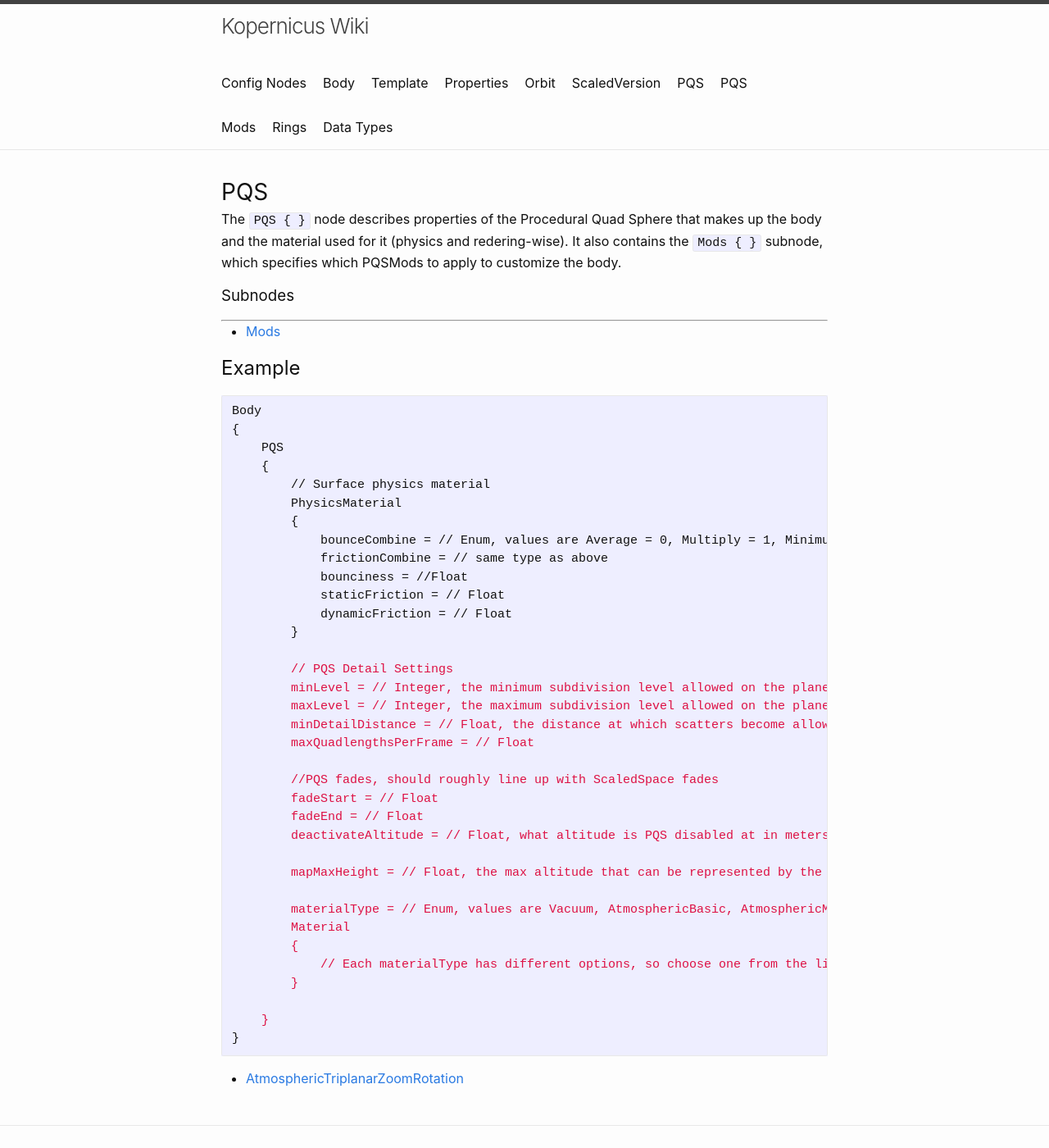
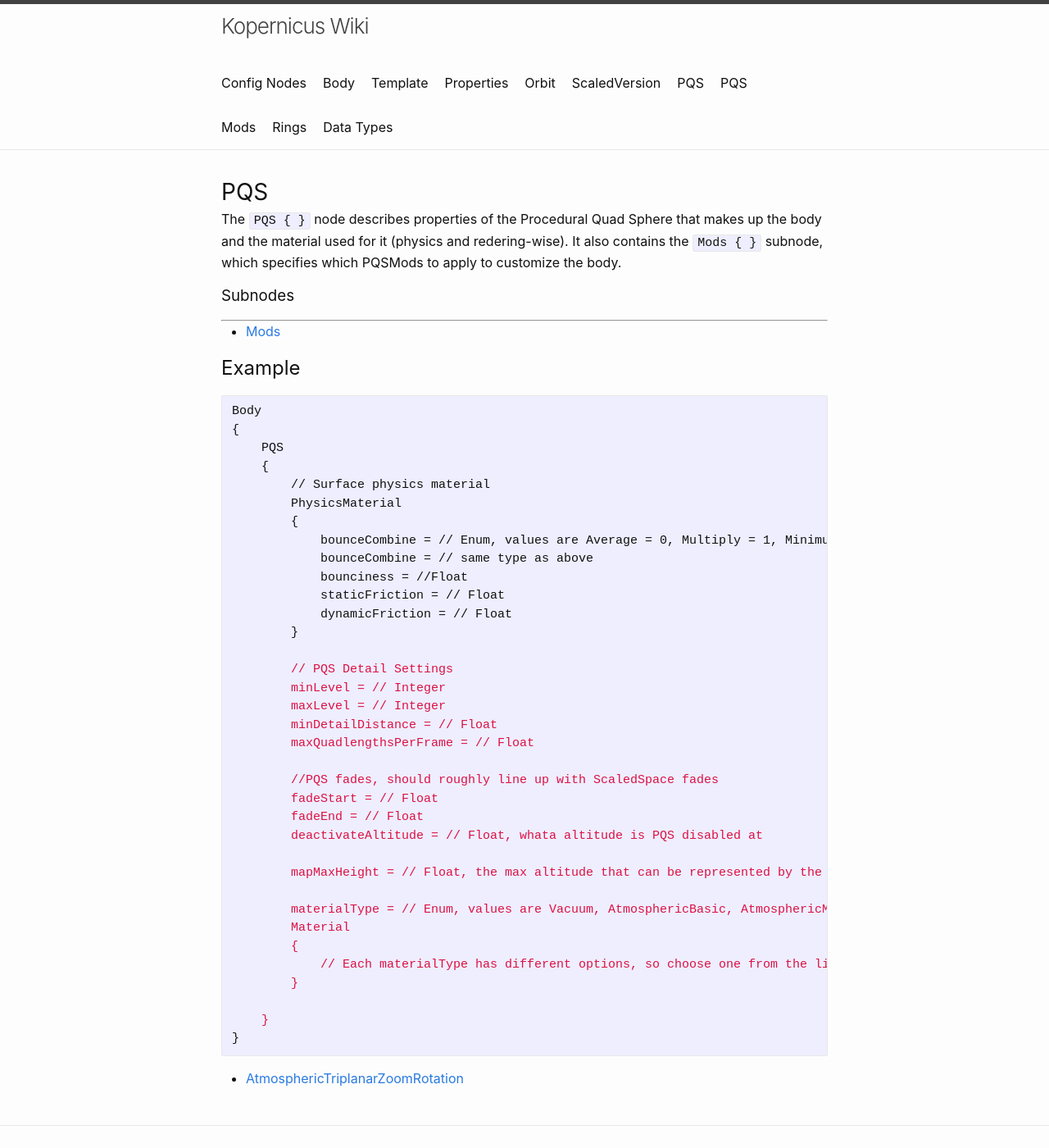
Before and after one commit to Kopernicus/wiki, a Jekyll site: the page built from main/PQS.md, in a window 1280 px wide and 1400 px high. Shown: the whole window at 82% size. Built offline with Jekyll 4.4.1, drawn with Linux system fonts in a browser that asks for light colours.

Commit message:
type simplification in pqs

```diff
--- a/main/PQS.md
+++ b/main/PQS.md
@@ -18,22 +18,22 @@ Body
         PhysicsMaterial
         {
             bounceCombine = // Enum, values are Average = 0, Multiply = 1, Minimum = 2, Maximum = 4
-            frictionCombine = // same type as above
+            bounceCombine = // same type as above
             bounciness = //Float
             staticFriction = // Float
             dynamicFriction = // Float
         }
 
         // PQS Detail Settings
-        minLevel = // Integer, the minimum subdivision level allowed on the planet
-        maxLevel = // Integer, the maximum subdivision level allowed on the planet
-        minDetailDistance = // Float, the distance at which scatters become allowed to render at
+        minLevel = // Integer
+        maxLevel = // Integer
+        minDetailDistance = // Float
         maxQuadlengthsPerFrame = // Float
 
         //PQS fades, should roughly line up with ScaledSpace fades
         fadeStart = // Float
         fadeEnd = // Float
-        deactivateAltitude = // Float, what altitude is PQS disabled at in meters above sea level
+        deactivateAltitude = // Float, whata altitude is PQS disabled at
 
         mapMaxHeight = // Float, the max altitude that can be represented by the height map?
 
```
